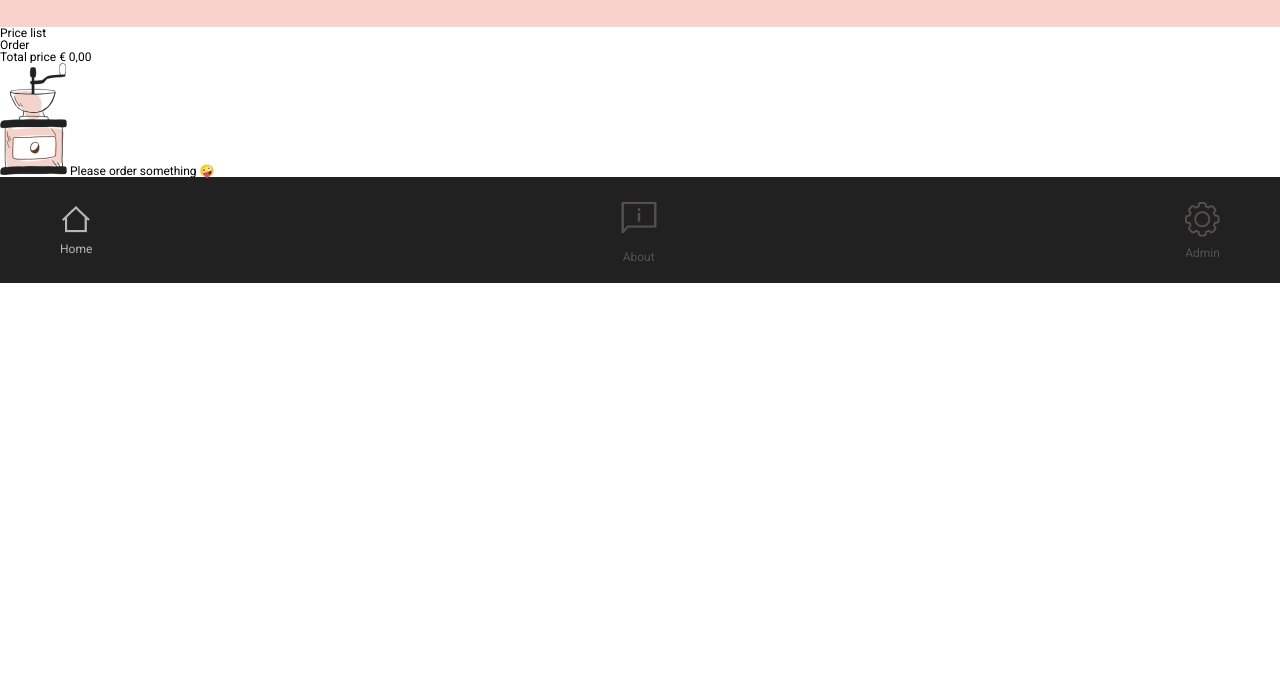
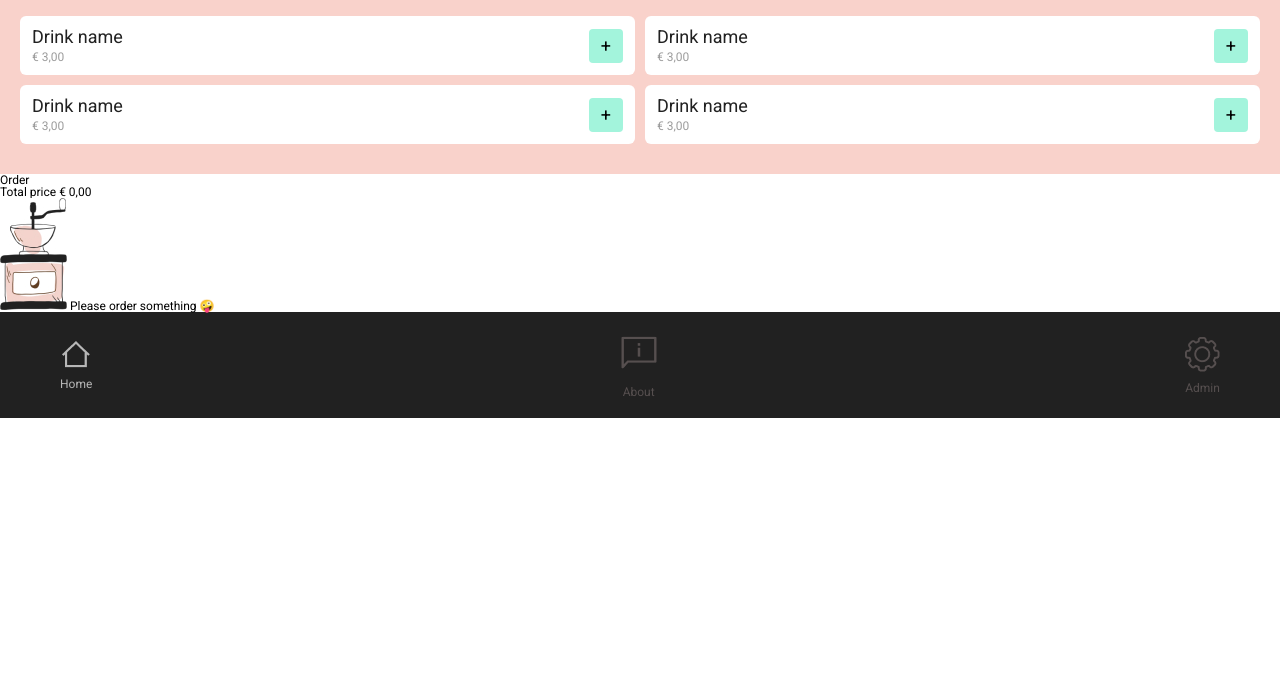
Before and after one commit to conor-v/Barista_app, a website built with webpack: page src/index.html in a window 1280 px wide. Shown: the part 121-800 px from the top of the page. Built offline with nearby package versions, Linux system fonts and the light colour scheme; some packages are replaced by stand-ins of ours.

Commit message:
pricelist css

```diff
--- a/src/css/header.css
+++ b/src/css/header.css
@@ -1,9 +1,5 @@
-.header {
-  background-color: var(--backgroundColor);
-}
-
 .header__titles {
-  padding: 3rem 2rem;
+  padding: 3rem 2rem 2rem;
 }
 
 .h2-like {
--- /dev/null
+++ b/src/css/pricelist.css
@@ -0,0 +1,49 @@
+.prices {
+  padding-bottom: 3rem;
+}
+
+.visually-hidden {
+  display: none;
+}
+
+.prices__list {
+  display: grid;
+  grid-template-columns: repeat(2, 1fr);
+  grid-gap: 1rem;
+  margin: 0 2rem;
+}
+
+.price {
+  background-color: white;
+  border-radius: .6rem;
+  padding: 1.2rem;
+}
+
+.price__button {
+  display: flex;
+  justify-content: space-between;
+  align-items: center;
+}
+
+.price__button__wrapper {
+  display: flex;
+  flex-flow: column;
+}
+
+.price__button__name {
+  color: var(--textColor);
+  font-size: var(--medium);
+  margin-bottom: .5rem;
+}
+
+.price__button__amount {
+  color: var(--textColor2);
+  font-size: var(--small);
+}
+
+.price__button__plus {
+  background: var(--plusbuttonBackground);
+  border-radius: 4px;
+  padding: .8rem 1.2rem;
+  font-size: var(--medium);
+}
--- a/src/css/vars.css
+++ b/src/css/vars.css
@@ -7,5 +7,6 @@
   --activeLink: #b7b7b7;
   --margin: 2rem;
   --small: 1.2rem;
-  --big: 2.8rem;
+  --medium: 1.8rem;
+  --big: 2.4rem;
 }
--- a/src/index.html
+++ b/src/index.html
@@ -21,8 +21,7 @@
     <section class="prices highlight spaced">
       <h2 class="visually-hidden">Price list</h2>
       <ul class="prices__list">
-        <!--
-          TEMPLATE
+
         <li class="price">
           <a class="price__button">
             <span class="price__button__wrapper">
@@ -32,7 +31,37 @@
             <span class="price__button__plus">+</span>
           </a>
         </li>
-        -->
+
+        <li class="price">
+          <a class="price__button">
+            <span class="price__button__wrapper">
+              <span class="price__button__name">Drink name</span>
+              <span class="price__button__amount">&euro; 3,00</span>
+            </span>
+            <span class="price__button__plus">+</span>
+          </a>
+        </li>
+
+        <li class="price">
+          <a class="price__button">
+            <span class="price__button__wrapper">
+              <span class="price__button__name">Drink name</span>
+              <span class="price__button__amount">&euro; 3,00</span>
+            </span>
+            <span class="price__button__plus">+</span>
+          </a>
+        </li>
+
+        <li class="price">
+          <a class="price__button">
+            <span class="price__button__wrapper">
+              <span class="price__button__name">Drink name</span>
+              <span class="price__button__amount">&euro; 3,00</span>
+            </span>
+            <span class="price__button__plus">+</span>
+          </a>
+        </li>
+
       </ul>
     </section>
     <section class="content spaced">
--- a/src/style.css
+++ b/src/style.css
@@ -1,6 +1,7 @@
 @import './css/reset.css';
 @import './css/vars.css';
 @import './css/header.css';
+@import './css/pricelist.css';
 @import './css/navigatie.css';
 
 html {
@@ -20,3 +21,7 @@ body {
   font-size: 1.2rem;
   font-family: Roboto, Arial, Helvetica, sans-serif;
 }
+
+.highlight {
+  background-color: var(--backgroundColor);
+}
```
Lines whose indentation alone changed are shown as unchanged.
